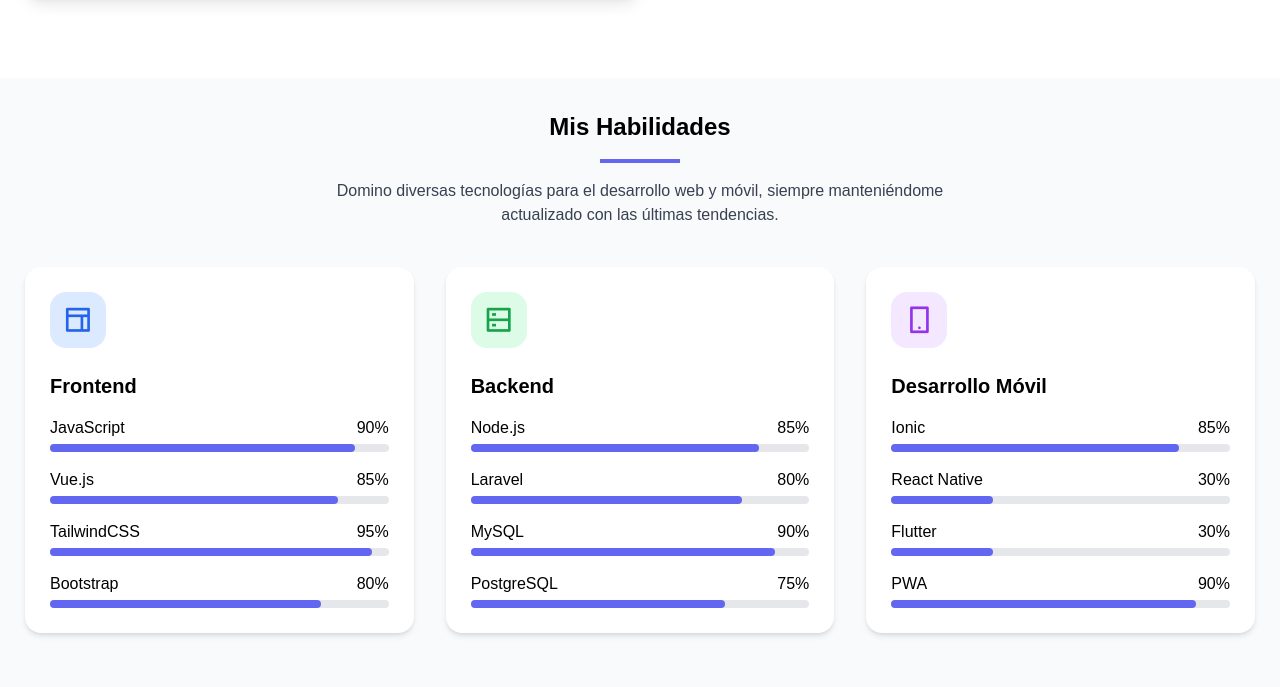
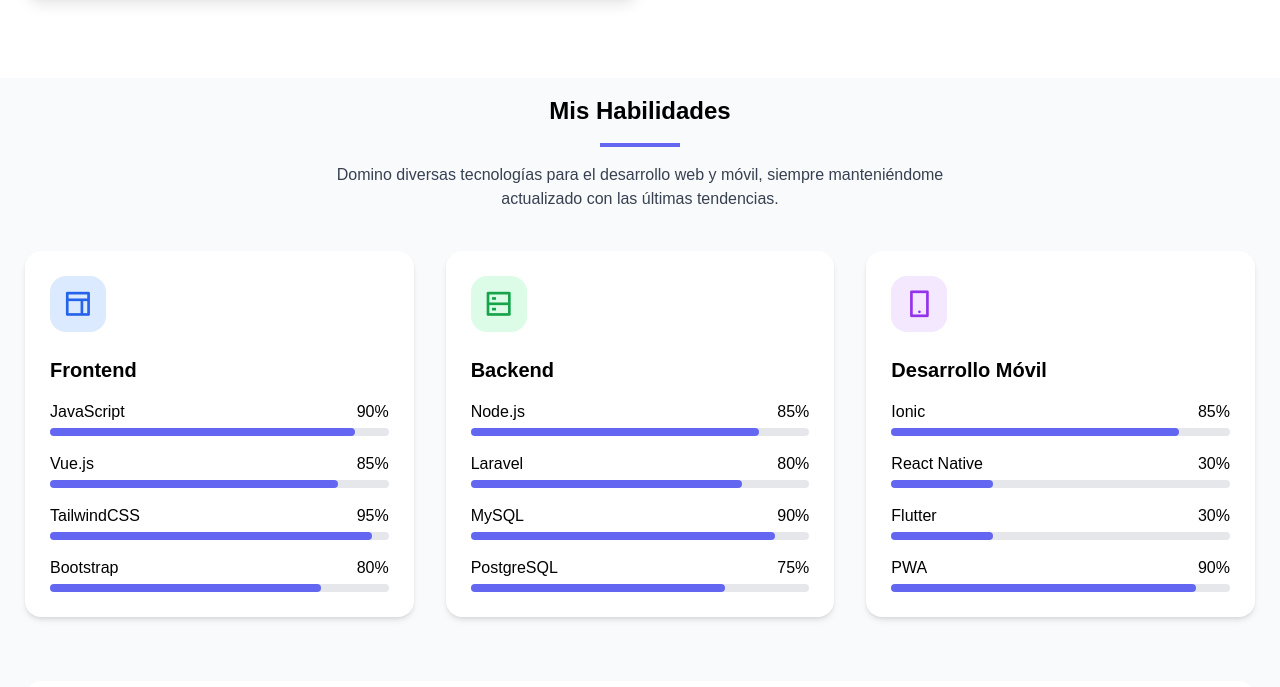
Before and after one commit to xkiller838/manuel-dev, a plain HTML site: page index.html in a window 1280 px wide. Shown: the part 1122-1809 px from the top of the page. Drawn offline with Linux system fonts and the light colour scheme; a web font is replaced by a local one.

Commit message:
refactor grafica 3

```diff
--- a/index.html
+++ b/index.html
@@ -180,7 +180,7 @@
     </section>
 
     <!-- Skills Section -->
-    <section id="habilidades" class="py-8 bg-gray-50 dark:bg-gray-800 border border-transparent dark:border-gray-700 border border-transparent dark:border-gray-600">
+    <section id="habilidades" class="py-4 bg-gray-50 dark:bg-gray-800 border border-transparent dark:border-gray-700 border border-transparent dark:border-gray-600">
         <div class="container mx-auto px-6">
             <div class="text-center mb-10 fade-in">
                 <h2 class="text-2xl dark:text-gray-300 font-bold mb-4">Mis Habilidades</h2>
```
